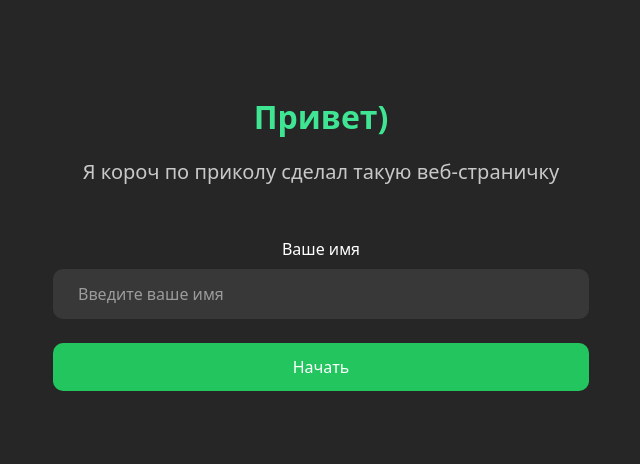
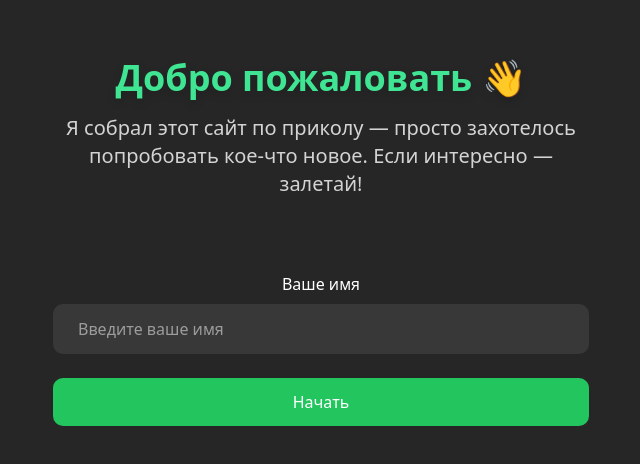
Before and after one commit to mobkukariku/normstrem, a React (Vite) app: page / in a window 1280 px wide. Shown: the part 126-590 px from the top of the page, without its empty margins (319-959 px from the left). Built offline with nearby package versions, Linux system fonts and the light colour scheme; no server answers.

Commit message:
feat: added some things4

```diff
--- a/src/components/LandingText.tsx
+++ b/src/components/LandingText.tsx
@@ -12,11 +12,14 @@ export const LandingText: FC = () => {
                     animate={{ opacity: 1, y: 0 }}
                     exit={{ opacity: 0, y: -30 }}
                     transition={{ duration: 0.5 }}
-                    className="flex flex-col justify-center min-h-[90vh] text-center px-4"
+                    className="flex flex-col w-fit justify-center min-h-[90vh] text-center px-4"
                 >
-                    <p className="text-[32px] font-bold my-4 text-[#3fe593]">Привет)</p>
-                    <span className="opacity-75 text-white font-medium text-[20px] ">
-                        Я короч по приколу сделал такую веб-страничку
+                    <p className="text-4xl font-bold my-4 text-[#3fe593] drop-shadow-lg">
+                        Добро пожаловать 👋
+                    </p>
+                    <span className="text-white font-medium text-xl max-w-xl opacity-80 mb-6">
+                        Я собрал этот сайт по приколу — просто захотелось попробовать кое-что новое.
+                        Если интересно — залетай!
                     </span>
 
                     <NameInput />
```
